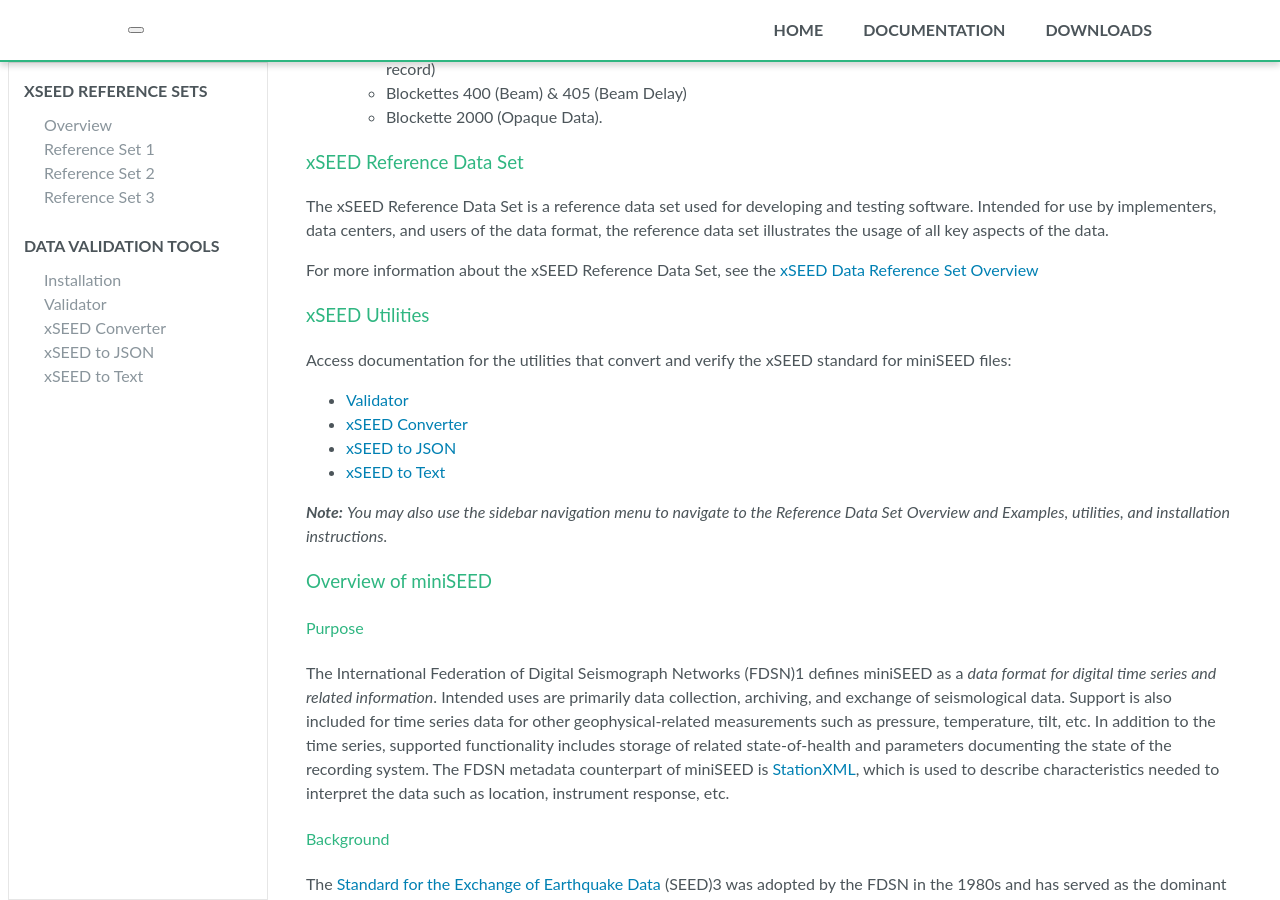
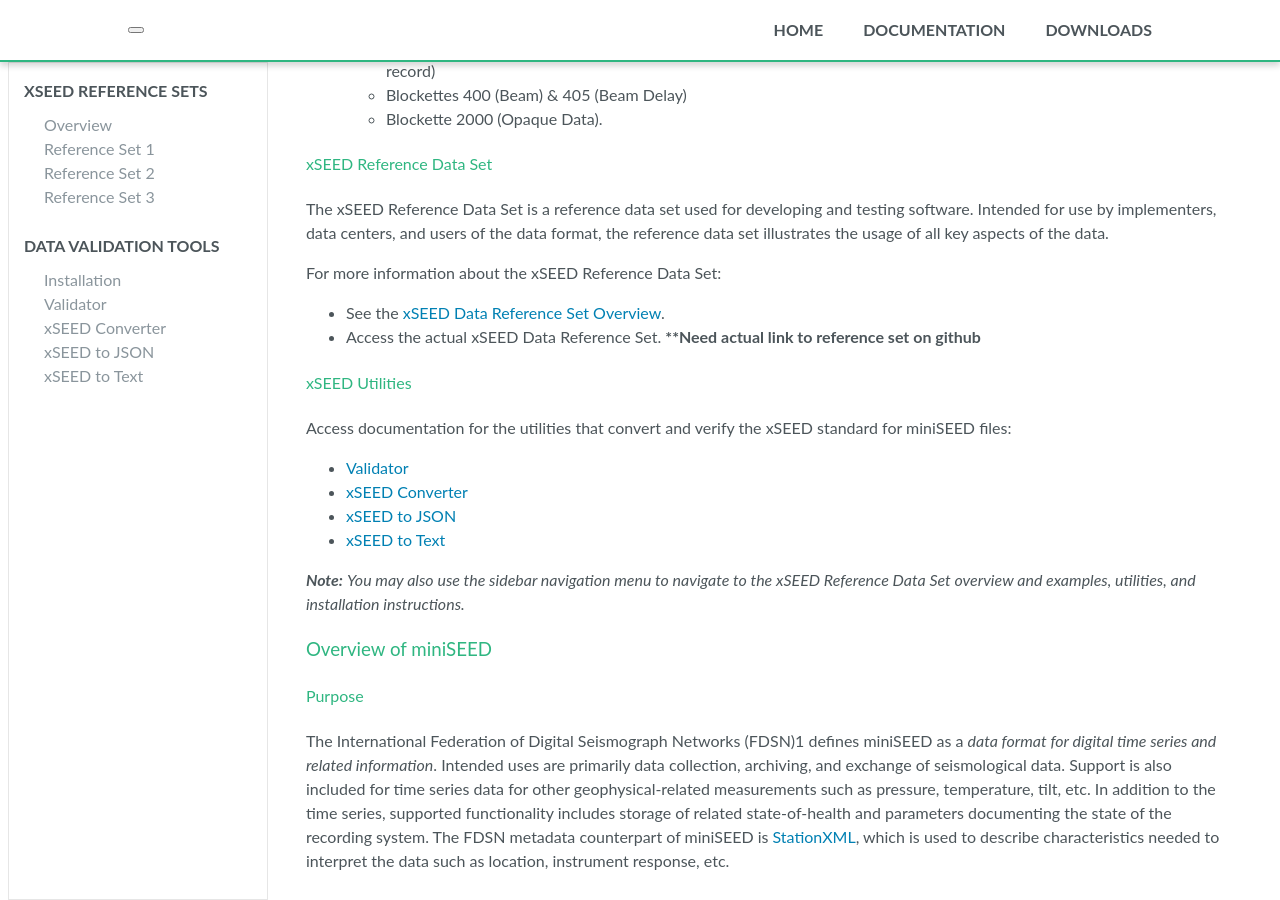
Before and after one commit to jeffreyleifer/xseed-utils, a Jekyll site: the page built from docs/documentation.md, in a window 1280 px wide and 900 px high, scrolled down 1304 px. Built offline with Jekyll 4.4.1, drawn with Linux system fonts in a browser that asks for light colours; nearby versions of some CDN libraries; comment, search, counter and statistics services are not loaded.

Commit message:
Text changes on documentation.md

```diff
--- a/docs/documentation.md
+++ b/docs/documentation.md
@@ -8,7 +8,7 @@ permalink: /documentation/
 
 ### xSeed Preamble
 
-### Background and Context
+#### Background and Context
 
 Adopted by the [International Federation of Digital Seismograph Networks](http://www.fdsn.org/) (FDSN) in 1987, the SEED format is now the canonical format for passive-source seismic, as well as other types of data. For continuous data collection, archiving, and delivery, the time series and metadata are often handled separately. The time series portion is known as miniSEED.
 
@@ -21,7 +21,7 @@ However, changing the fundamental identifiers requires changes to key fields in
 
 [Read the canonical xSEED specification](https://iris-edu.github.io/xseed-specification/xSEED%20-%20DRAFT%2020180511.pdf).
 
-### xSEED Benefits
+#### xSEED Benefits
 
 xSEED offers the ability to:
 
@@ -53,13 +53,16 @@ Additional benefits include:
   - Blockettes 400 (Beam) & 405 (Beam Delay)
   - Blockette 2000 (Opaque Data).
 
-### xSEED Reference Data Set
+#### xSEED Reference Data Set
 
 The xSEED Reference Data Set is a reference data set used for developing and testing software. Intended for use by implementers, data centers, and users of the data format, the reference data set illustrates the usage of all key aspects of the data.
 
-For more information about the xSEED Reference Data Set, see the [xSEED Data Reference Set Overview](https://xseed.pages.isti.com/xseed-utils/documentation/Overview/)
+For more information about the xSEED Reference Data Set:
 
-### xSEED Utilities
+- See the [xSEED Data Reference Set Overview](https://xseed.pages.isti.com/xseed-utils/documentation/Overview/).
+- Access the actual xSEED Data Reference Set. ****Need actual link to reference set on github**
+
+#### xSEED Utilities
 
 Access documentation for the utilities that convert and verify the xSEED standard for miniSEED files:
 
@@ -68,7 +71,7 @@ Access documentation for the utilities that convert and verify the xSEED standar
 - [xSEED to JSON](https://xseed.pages.isti.com/xseed-utils/documentation/xSEED%20to%20JSON/Introduction/)
 - [xSEED to Text](https://xseed.pages.isti.com/xseed-utils/documentation/xSEED%20to%20Text/Introduction/)
 
-**_Note:_** *You may also use the sidebar navigation menu to navigate to the Reference Data Set Overview and Examples, utilities, and installation instructions.*
+**_Note:_** *You may also use the sidebar navigation menu to navigate to the xSEED Reference Data Set overview and examples, utilities, and installation instructions.*
 
 ### Overview of miniSEED
 
```
